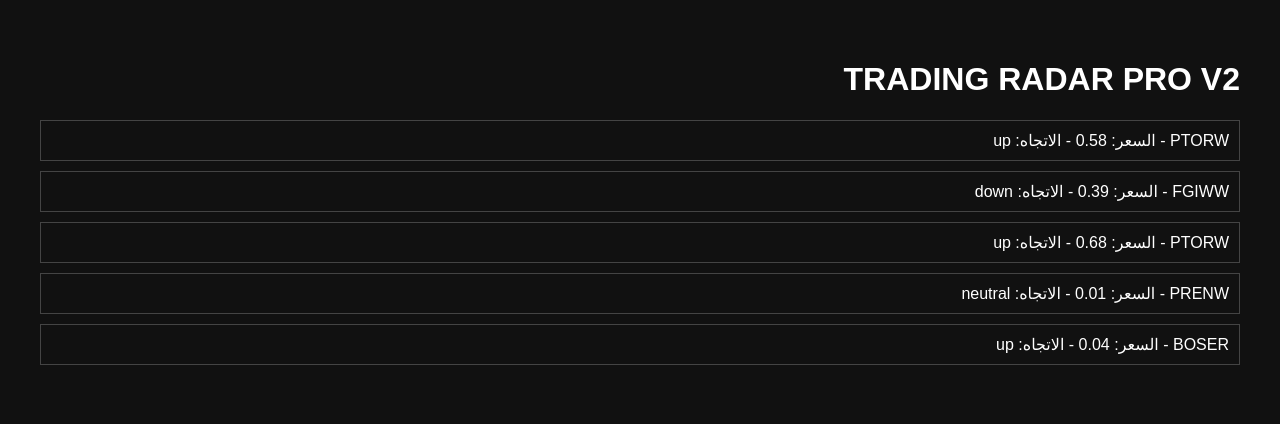
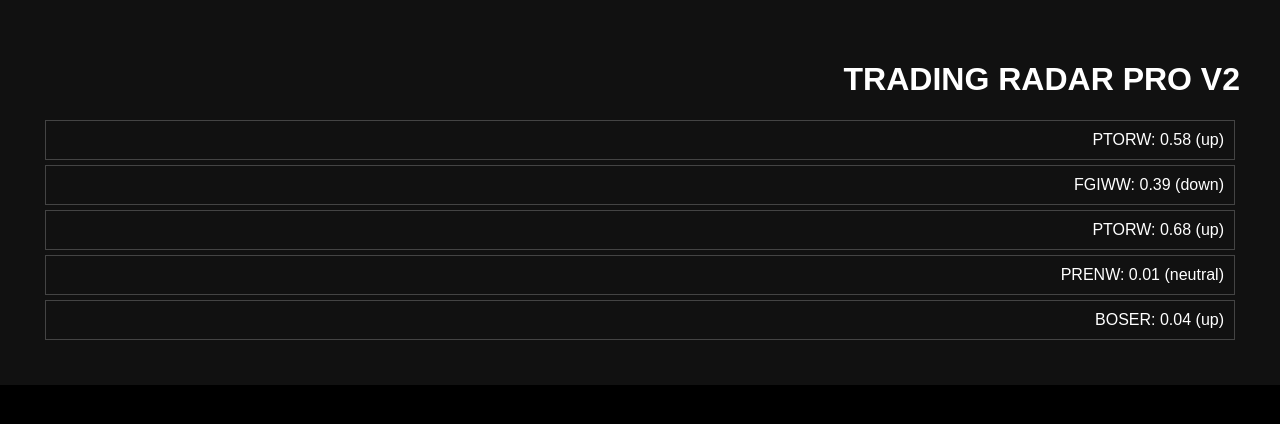
Before and after one commit to fares1040/trading-bot-pro, a Next.js app: page / in a window 1280 px wide. Shown: the top 424 px of the page. Built offline with nearby package versions, Linux system fonts and the light colour scheme.

Commit message:
Refactor stocks state type and improve rendering
Updated stocks state type and adjusted rendering of stock items.

```diff
--- a/app/page.tsx
+++ b/app/page.tsx
@@ -2,7 +2,7 @@
 import { useEffect, useState } from 'react';
 
 export default function Home() {
-  const [stocks, setStocks] = useState([]);
+  const [stocks, setStocks] = useState<any[]>([]);
 
   useEffect(() => {
     fetch('/api/stocks')
@@ -11,15 +11,13 @@ export default function Home() {
   }, []);
 
   return (
-    <main style={{ padding: '40px', backgroundColor: '#111', color: '#fff', minHeight: '100vh' }}>
+    <main style={{ padding: '40px', backgroundColor: '#111', color: '#fff' }}>
       <h1>TRADING RADAR PRO V2</h1>
-      <div style={{ marginTop: '20px' }}>
-        {stocks.map((stock: any) => (
-          <div key={stock.symbol} style={{ padding: '10px', border: '1px solid #444', marginBottom: '10px' }}>
-            {stock.symbol} - السعر: {stock.price} - الاتجاه: {stock.trend}
-          </div>
-        ))}
-      </div>
+      {stocks.map((s, i) => (
+        <div key={i} style={{ border: '1px solid #444', padding: '10px', margin: '5px' }}>
+          {s.symbol}: {s.price} ({s.trend})
+        </div>
+      ))}
     </main>
   );
 }
```
